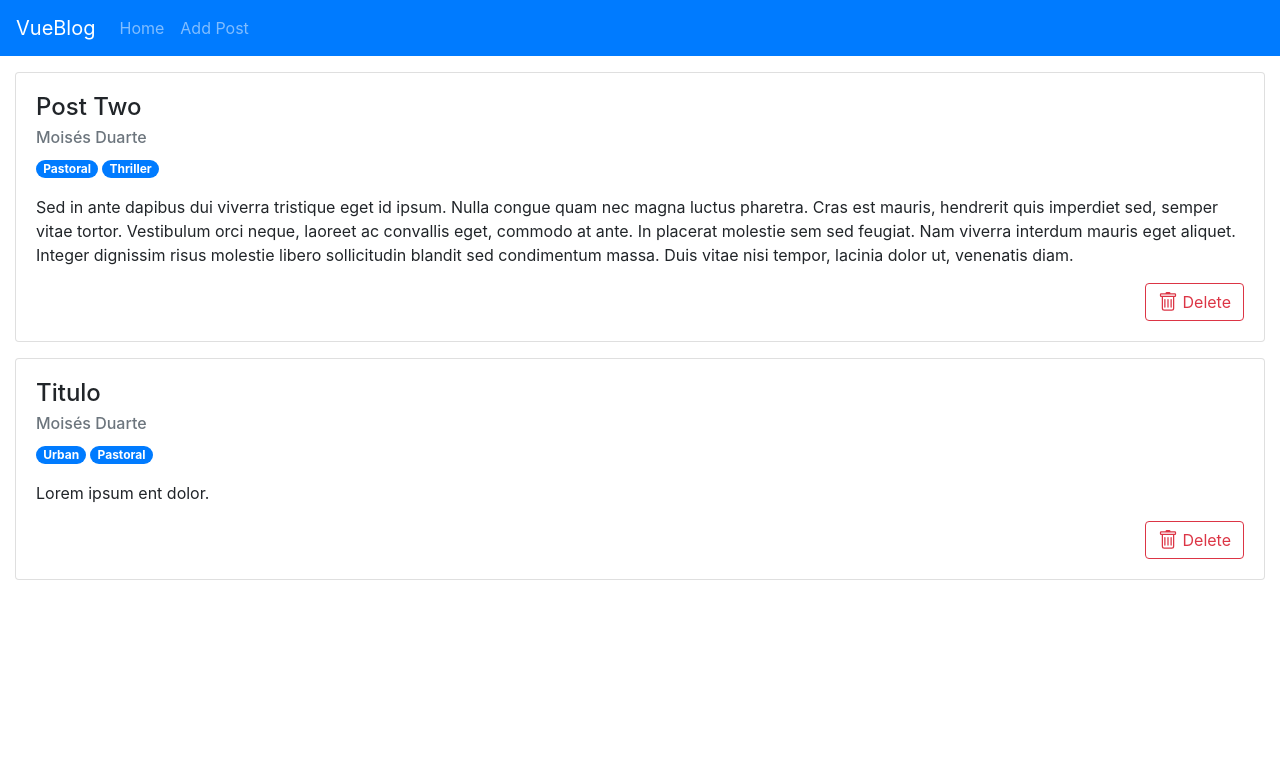
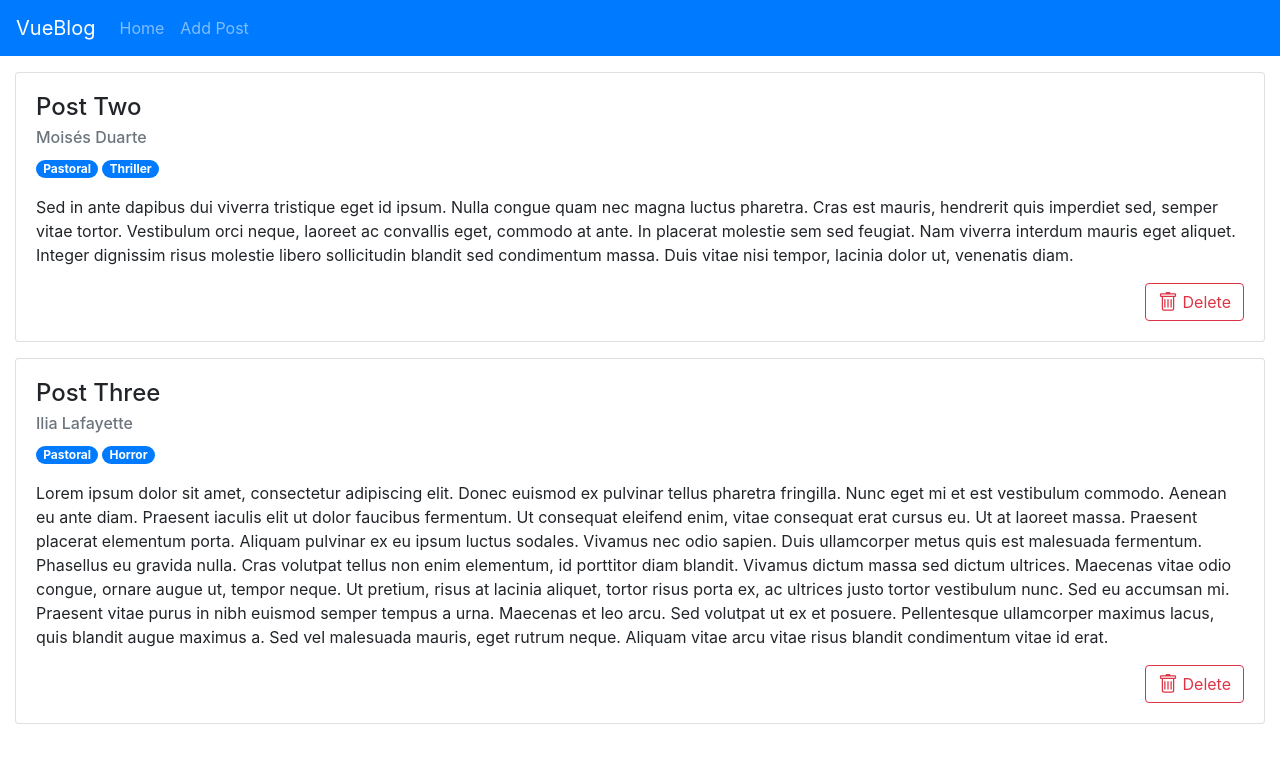
Before and after one commit to MoisesDuarte/vue-blog, a Vue app: page /#/ in a window 1280 px wide. Shown: the top 762 px of the page. Built offline with nearby package versions, Linux system fonts and the light colour scheme; data requests are answered from the project's data file.

Commit message:
Cleaning up code

```diff
--- a/db.json
+++ b/db.json
@@ -11,13 +11,13 @@
       "content": "Sed in ante dapibus dui viverra tristique eget id ipsum. Nulla congue quam nec magna luctus pharetra. Cras est mauris, hendrerit quis imperdiet sed, semper vitae tortor. Vestibulum orci neque, laoreet ac convallis eget, commodo at ante. In placerat molestie sem sed feugiat. Nam viverra interdum mauris eget aliquet. Integer dignissim risus molestie libero sollicitudin blandit sed condimentum massa. Duis vitae nisi tempor, lacinia dolor ut, venenatis diam."
     },
     {
-      "title": "Titulo",
-      "author": "Moisés Duarte",
+      "title": "Post Three",
+      "author": "Ilia Lafayette",
       "categories": [
-        "Urban",
-        "Pastoral"
+        "Pastoral",
+        "Horror"
       ],
-      "content": "Lorem ipsum ent dolor.",
+      "content": " Lorem ipsum dolor sit amet, consectetur adipiscing elit. Donec euismod ex pulvinar tellus pharetra fringilla. Nunc eget mi et est vestibulum commodo. Aenean eu ante diam. Praesent iaculis elit ut dolor faucibus fermentum. Ut consequat eleifend enim, vitae consequat erat cursus eu. Ut at laoreet massa. Praesent placerat elementum porta.\n\nAliquam pulvinar ex eu ipsum luctus sodales. Vivamus nec odio sapien. Duis ullamcorper metus quis est malesuada fermentum. Phasellus eu gravida nulla. Cras volutpat tellus non enim elementum, id porttitor diam blandit. Vivamus dictum massa sed dictum ultrices. Maecenas vitae odio congue, ornare augue ut, tempor neque. Ut pretium, risus at lacinia aliquet, tortor risus porta ex, ac ultrices justo tortor vestibulum nunc. Sed eu accumsan mi. Praesent vitae purus in nibh euismod semper tempus a urna. Maecenas et leo arcu. Sed volutpat ut ex et posuere. Pellentesque ullamcorper maximus lacus, quis blandit augue maximus a. Sed vel malesuada mauris, eget rutrum neque. Aliquam vitae arcu vitae risus blandit condimentum vitae id erat. ",
       "id": 2
     }
   ]
--- a/src/components/BlogAddForm.vue
+++ b/src/components/BlogAddForm.vue
@@ -1,37 +1,27 @@
 <template>
     <b-container fluid class="mt-4">
-        <!-- BLOG POSTING FORM -->
         <h2 class="lead text-center">Add a New Blog Post</h2>
-        <!-- Title -->
+
         <b-form-group label="Blog Title:" label-for="blog-title">
-            <b-form-input id="blog-title" v-model="blog.title" :state="titleState" lazy required></b-form-input>
+            <b-form-input id="blog-title" v-model="post.title" :state="titleState" lazy required></b-form-input>
         </b-form-group>
-        <!-- Author -->
+
         <b-form-group label="Author:">
-            <b-form-select v-model="blog.selectedAuthor" :options="authors"></b-form-select>
+            <b-form-select v-model="post.selectedAuthor" :options="authors"></b-form-select>
         </b-form-group>
-        <!-- Category -->
+
         <b-form-group label="Categories:">
-            <b-form-checkbox-group id="blog-category" v-model="blog.selectedCategories" :options="categories"></b-form-checkbox-group>
+            <b-form-checkbox-group id="post-category" v-model="post.selectedCategories" :options="categories"></b-form-checkbox-group>
         </b-form-group>
-        <!-- Content -->
+
         <b-form-group label="Blog Content:" label-for="blog-content">
-            <b-form-textarea id="blog-content" size="sm" v-model="blog.content" lazy required></b-form-textarea>
+            <b-form-textarea id="blog-content" size="sm" v-model="post.content" lazy required></b-form-textarea>
         </b-form-group>
-        <!-- Submit Button -->
+
         <b-button class="mr-2" variant="success" v-on:click="createPost">Submit</b-button>
         <b-button type="reset" variant="danger" v-on:click.prevent="resetPost">Reset</b-button>
 
-        <!-- REQUEST SUCCESS ALERT -->
         <b-alert v-if="submitted" show variant="success">Blog posted sucessfully!</b-alert>
-
-        <!-- PREVIEW CARD -->
-        <b-card class="mt-3" header="Blog Preview" :title="blog.title" :subTitle="blog.selectedAuthor">
-            <b-card-text>
-                <p><b-badge pill variant="primary" v-for="category in blog.selectedCategories" :key="category" class="mr-1">{{ category }}</b-badge></p>
-                <p>{{ blog.content }}</p>
-            </b-card-text>
-        </b-card>
     </b-container>
 </template>
 
@@ -41,12 +31,12 @@ import PostService from '../PostService'
 export default {
     computed: {
         titleState() {
-            return this.blog.title.length > 2 ? true : false;
+            return this.post.title.length > 2 ? true : false;
         },
     },
     data() {
         return {
-            blog: {
+            post: {
                 title: '',
                 selectedAuthor: null,
                 selectedCategories: [],
@@ -60,20 +50,20 @@ export default {
     methods: {
         async createPost() {
             let data = {
-                title: this.blog.title,
-                author: this.blog.selectedAuthor,
-                categories: this.blog.selectedCategories,
-                content: this.blog.content
+                title: this.post.title,
+                author: this.post.selectedAuthor,
+                categories: this.post.selectedCategories,
+                content: this.post.content
             }
 
             await PostService.insertPost(data);
             this.posts = await PostService.getPosts();
         },
         resetPost : function() {
-            this.blog.title = '';
-            this.blog.selectedAuthor = null;
-            this.blog.selectedCategories = [];
-            this.blog.content = '';
+            this.post.title = '';
+            this.post.selectedAuthor = null;
+            this.post.selectedCategories = [];
+            this.post.content = '';
         }
     }
 }
```
